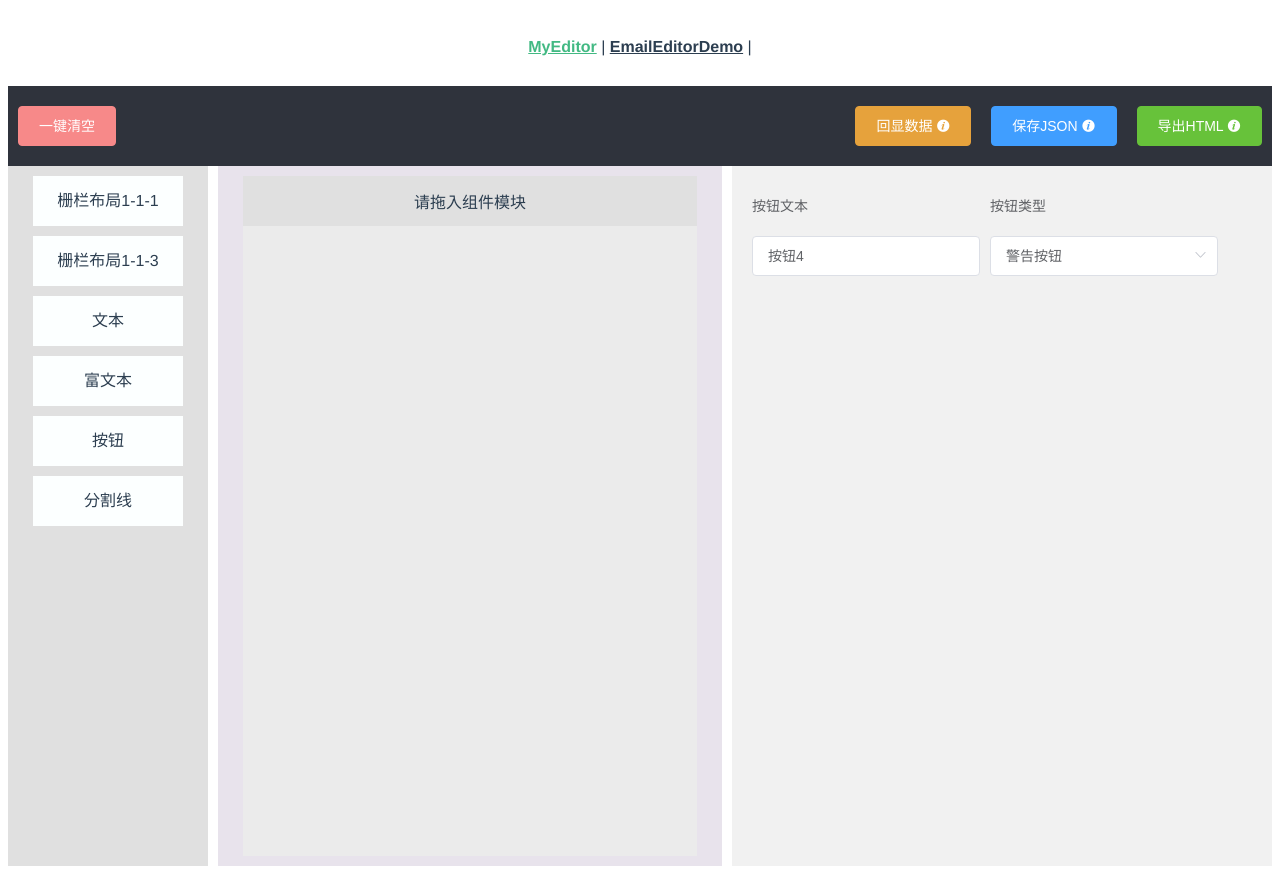
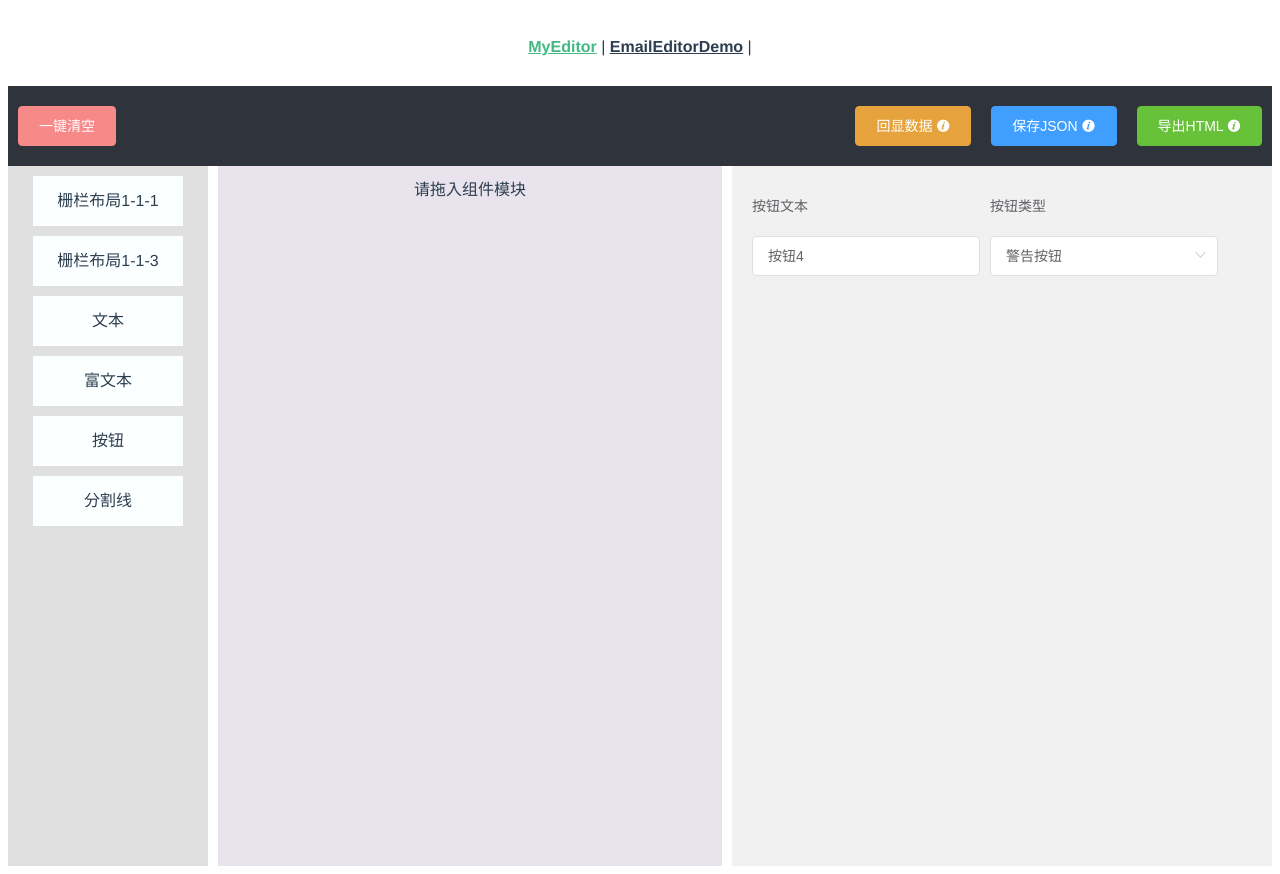
Before and after one commit to pp63164938/email-template, a Vue app: page /MyEditor in a window 1280 px wide. Both pictures are taken after a click on the button "一键清空". Built offline with nearby package versions, Linux system fonts and the light colour scheme.

Commit message:
✨ feat(拖拽区域): 添加区域之间的拖入限制

```diff
--- a/src/demos/MyEditor/RenderContent/index.vue
+++ b/src/demos/MyEditor/RenderContent/index.vue
@@ -2,6 +2,7 @@
   <div class="render-content">
     <!-- 若当前没有可渲染内容，则展示此行，防止 -->
     <!-- handle=".move" -->
+    <div v-show="!renderList || !renderList.length" key="0">请拖入组件模块</div>
     <Draggable
       class="draggable-class"
       :group="groupConf"
@@ -14,13 +15,6 @@
       @end="onEnd"
     >
       <transition-group style="min-height: 120px; display: block">
-        <div
-          class="empty-module"
-          v-show="!renderList || !renderList.length"
-          key="0"
-        >
-          请拖入组件模块
-        </div>
         <template v-for="(renderInfo, renderIndex) in renderList">
           <RenderContainer
             :renderInfo="renderInfo"
@@ -132,7 +126,9 @@ export default {
 <style lang="scss" scoped>
 .render-content {
   display: flex;
+  flex-wrap: wrap;
   justify-content: center;
+  align-content: flex-start;
   overflow: scroll;
   flex: 1;
   min-width: 300px;
@@ -145,7 +141,7 @@ export default {
     text-align: left;
     width: 90%;
     min-height: 200px;
-    background: rgb(235, 235, 235);
+    // background: rgb(235, 235, 235);
   }
   .empty-module {
     display: flex;
--- a/src/demos/MyEditor/common/ComponentsList.js
+++ b/src/demos/MyEditor/common/ComponentsList.js
@@ -16,13 +16,13 @@ export default class ComponentsList {
       attrsComponent: () => import("./component/Layout/LayoutAttrs.vue"),
       type: 'layout',
       props: { cells: [1, 1, 1] },
-      cells: [1, 1, 3]
     },
     {
       compId: 'Layout_1-1-3',
       compName: '栅栏布局1-1-3',
       component: () => import("./component/Layout/Layout.vue"),
       attrsComponent: () => import("./component/Layout/LayoutAttrs.vue"),
+      type: 'layout',
       props: { cells: [1, 1, 3] },
     },
     {
--- a/src/demos/MyEditor/common/component/Layout/Layout.vue
+++ b/src/demos/MyEditor/common/component/Layout/Layout.vue
@@ -6,9 +6,18 @@
       :style="{ width: getPercentage(cell) }"
       class="column"
     >
-      <div v-show="!columnsList[cellIndex].length">请拖入</div>
+      <div
+        v-show="
+          !columnsList ||
+          !columnsList[cellIndex] ||
+          !columnsList[cellIndex].length
+        "
+      >
+        请拖入
+      </div>
       <Draggable
         draggable-class="draggable-class"
+        v-if="columnsList[cellIndex]"
         v-model="columnsList[cellIndex]"
         :group="groupConf"
         animation="300"
@@ -47,6 +56,18 @@
 <script>
 import { mapActions } from "vuex";
 import ColumnContainer from "./ColumnContainer.vue";
+function isArraySame(arr1, arr2) {
+  // 若都为空，则视为相同
+  if (!arr1 && !arr2) return true;
+  // 长度不相等
+  if (arr1.length !== arr2.length) return false;
+
+  // 内容不相等
+  for (const [value1, index] of arr1.entries()) {
+    if (value1 !== arr2[index]) return false;
+  }
+  return true;
+}
 export default {
   inheritAttrs: false,
   name: "Layout",
@@ -60,11 +81,12 @@ export default {
       columnsList: [],
       groupConf: {
         name: "element",
+        sort: true,
         pull: true, //可以拖出
         put: (...arg) => {
           // 功能组件放进画布里的容器
           let info = arg[2]._underlying_vm_;
-          return ["feature"].includes(info.type);
+          return info && ["feature"].includes(info.type);
         }, //可以拖出
       },
     };
@@ -129,8 +151,15 @@ export default {
   watch: {
     // 监听并初始化每一列的渲染内容
     currentCells: {
-      handler(value) {
-        this.columnsList = value.map(() => []);
+      handler(value, oldValue) {
+        if (value && oldValue && !isArraySame(value, oldValue)) return;
+        this.columnsList = value.map(
+          // 若有内容则优先以回显内容为主，没有则初始化为空数组
+          (item, index) =>
+            this.columnsList && this.columnsList.length
+              ? this.columnsList[index]
+              : []
+        );
       },
       immediate: true,
     },
@@ -144,7 +173,9 @@ export default {
     },
     renderInfo: {
       handler(rowInfo) {
-        this.$nextTick(() => this.syncLocalColumnsList(rowInfo.columnsList));
+        // 若rowInfo.columnsList，则说明无需回显，直接取已有的columnsList
+        let columnsList = rowInfo.columnsList || this.columnsList;
+        this.$nextTick(() => this.syncLocalColumnsList(columnsList));
       },
       deep: true,
       immediate: true,
--- a/src/demos/MyEditor/index.vue
+++ b/src/demos/MyEditor/index.vue
@@ -25,9 +25,7 @@ export default {
     // 获取加载渲染内容并挂载
     getLoadJSON(data) {
       let res = EditoroPeration.getLoadJSON(data);
-      this.updateAllRenderList({
-        renderList: res,
-      });
+      this.updateAllRenderList({ renderList: res });
       return res;
     },
     // 导出渲染内容为JSON
```
